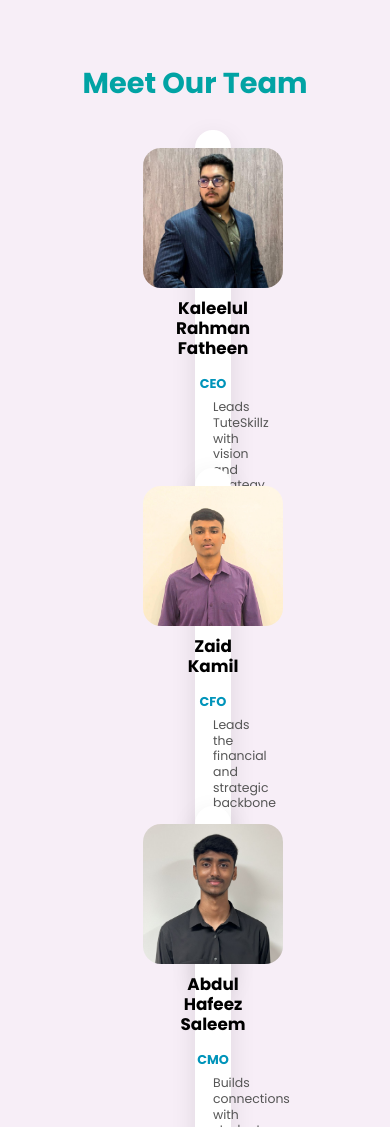
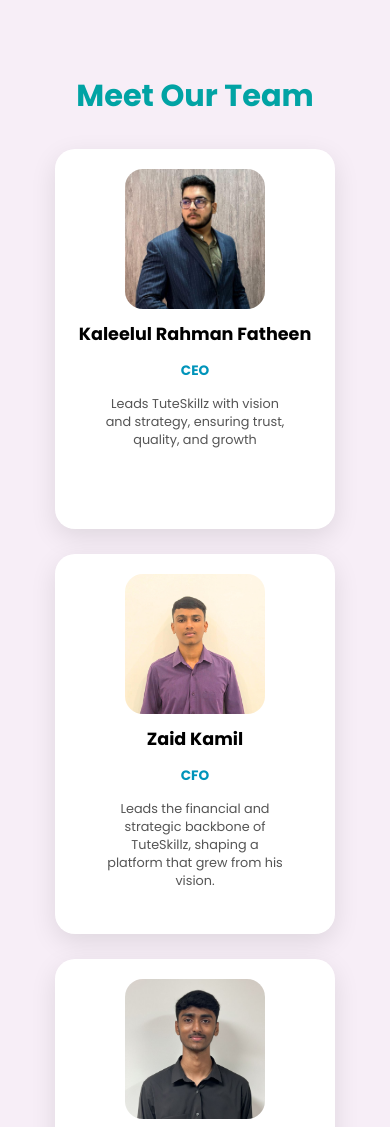
Before and after one commit to sheda3838/tuteskillz, a React (Vite) app in the folder frontend/: page / in a window 390 px wide. Shown: the part 441-1568 px from the top of the page. Built offline with nearby package versions, Linux system fonts and the light colour scheme; no server answers.

Commit message:
Card styles fix

```diff
--- a/frontend/src/styles/Home/Team.css
+++ b/frontend/src/styles/Home/Team.css
@@ -164,97 +164,90 @@
    MOBILE RESPONSIVE
 ========================================= */
 /* =========================================
-   MOBILE RESPONSIVE (IMPROVED)
+   MOBILE RESPONSIVE FIXED CARDS
 ========================================= */
-@media (max-width: 480px) {
+@media (max-width: 600px) {
 
   .team-section {
-    padding: 40px 10px;
+    padding: 50px 15px;
   }
 
   .team-heading {
-    font-size: 1.8rem;
-    margin-bottom: 25px;
+    font-size: 1.9rem;
+    margin-bottom: 30px;
   }
 
-  /* Clean single-column layout */
   .team-grid {
     grid-template-columns: 1fr;
-    gap: 18px;
-    padding: 0 5px;
+    gap: 25px;
+    padding: 0 10px;
   }
 
-  /* Reduce card height, tighter layout */
-  .card {
-    width: 95%;
-    max-width: 300px;
-    height: auto; /* let card adjust naturally */
-    min-height: 320px;
-    transform: none !important; /* avoid awkward flip in mobile */
+  /* Adjust card size & perspective */
+  .card-container {
+    width: 100%;
+    max-width: 280px;   /* constrain max width */
+    perspective: 900px; /* maintain flip perspective */
+    margin: 0 auto;
   }
 
-  /* Disable flip for mobile (optional but better UX) */
-  .card-container:hover .card {
-    transform: none !important;
+  .card {
+    width: 100%;
+    height: 380px;       /* slightly shorter for mobile */
   }
 
+  /* Front and back sides padding & alignment */
   .card-front,
   .card-back {
-    padding: 18px;
-    height: auto;
+    padding: 20px;
+    height: 100%;
+    border-radius: 20px;
   }
 
   .card-front {
     justify-content: flex-start;
   }
 
-  /* Smaller image */
+  .card-back {
+    justify-content: center;
+    text-align: center;
+    transform: rotateY(180deg);
+  }
+
+  /* Image resize */
   .card-image {
     width: 140px;
     height: 140px;
-    margin-bottom: 10px;
     border-radius: 18px;
+    margin-bottom: 12px;
+    object-fit: cover;
   }
 
-  /* Tighter text layout */
+  /* Text resizing */
   .card-name {
-    font-size: 1.05rem;
-    margin-bottom: 4px;
-    line-height: 1.2;
+    font-size: 1.1rem;
   }
 
   .card-role {
-    font-size: 0.8rem;
-    margin-bottom: 6px;
+    font-size: 0.85rem;
   }
 
   .card-bio {
-    font-size: 0.78rem;
-    max-width: 90%;
-    line-height: 1.25;
+    font-size: 0.8rem;
+    max-width: 180px;
+    margin: 0px;
   }
 
-  /* Back side simplified */
-  .card-back {
-    padding: 20px;
+  /* LinkedIn button */
+  .linkedin-button {
+    width: 80%;
+    padding: 10px 0;
+    font-size: 0.9rem;
   }
 
-  .back-title {
-    font-size: 1rem;
-    margin-bottom: 8px;
-  }
-
-  /* Reduce social icon size */
+  /* Social icons spacing */
   .card-socials a {
-    font-size: 1.1rem;
-    margin: 0 6px;
-  }
-
-  /* LinkedIn button cleaner */
-  .linkedin-button {
-    width: 85%;
-    padding: 10px 0;
-    font-size: 0.9rem;
-    margin-top: 10px;
+    font-size: 1.2rem;
+    margin: 0 8px;
   }
 }
```
